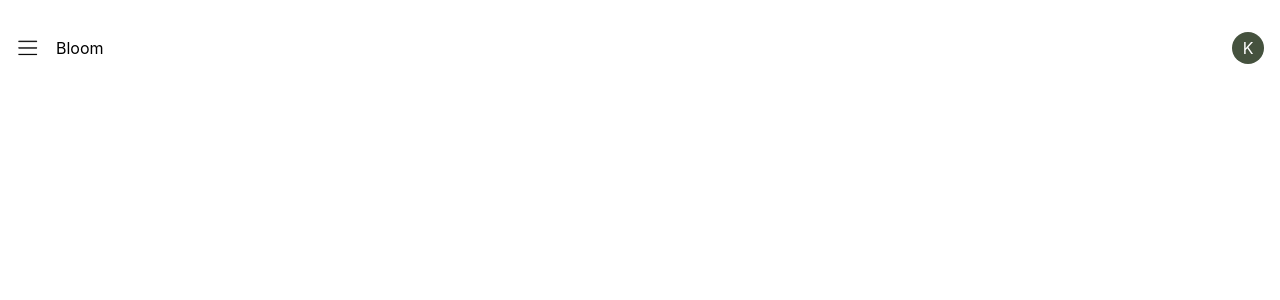
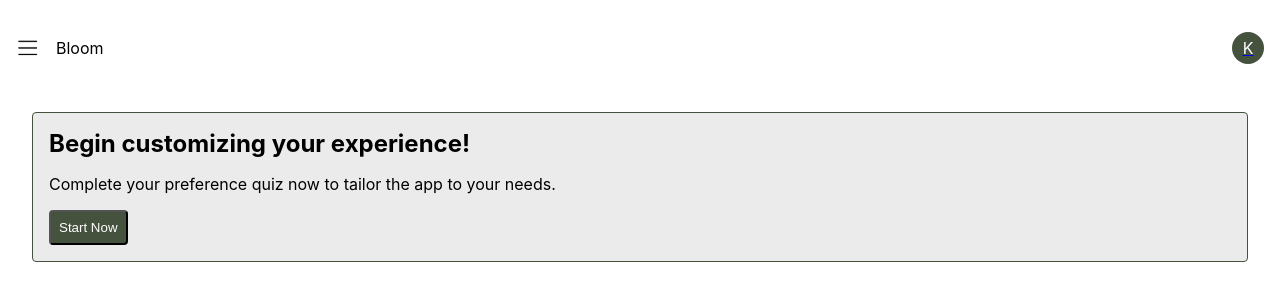
Before and after one commit to Nicholos-Steadman/tech-fusion-client, a React (Create React App) app: page / in a window 1280 px wide. Shown: the top 300 px of the page. Built offline with nearby package versions, Linux system fonts and the light colour scheme.

Commit message:
added links to profile and home page

```diff
--- a/src/Components/Header/Header.js
+++ b/src/Components/Header/Header.js
@@ -1,20 +1,27 @@
 import "./Header.scss"
 import navLines from "../../assets/images/nav-lines.png"
+import { Link } from "react-router-dom";
 
 function Header() {
     return (
         <header className="header">
             <nav className="nav">
                 <div className="nav__container">
+
                     <img className="nav__image" src={navLines} />
+
+                   <Link  className="nav__link" to="/">
                     <p className="nav__logo">
                         Bloom
                     </p>
+                    </Link>
                 </div>
 
-                <p className="nav__profile">
-                    K
-                </p>
+                <Link to="/profile">
+                    <p className="nav__profile">
+                        K
+                    </p>
+                </Link>
             </nav>
         </header>
     )
--- a/src/Components/Header/Header.scss
+++ b/src/Components/Header/Header.scss
@@ -11,10 +11,16 @@
         justify-content: space-between;
         align-items: center;
     }
+
     &__image {
         width: 24px;
         height: 24px;
         padding-right: 1rem;
+    }
+
+    &__link {
+        text-decoration: none;
+        color: black;
     }
 
     &__profile {
--- a/src/Components/Main/Main.js
+++ b/src/Components/Main/Main.js
@@ -1,3 +1,4 @@
+import { Link } from "react-router-dom";
 import "./Main.scss"
 
 function Main() {
@@ -8,7 +9,9 @@
                 Begin customizing your experience!
             </h1>
             <p className="main__text">Complete your preference quiz now to tailor the app to your needs.</p>
-            <button className="main__button">Start Now</button>
+            <Link to="/profile">
+            <button  className="main__button">Start Now</button>
+            </Link>
         </div>
         </main>
     )
--- a/src/Pages/Home.js
+++ b/src/Pages/Home.js
@@ -6,7 +6,7 @@
     return (
         <>
             <Header />
-
+<Main />
         </>
     )
 }
```
Lines whose indentation alone changed are shown as unchanged.
